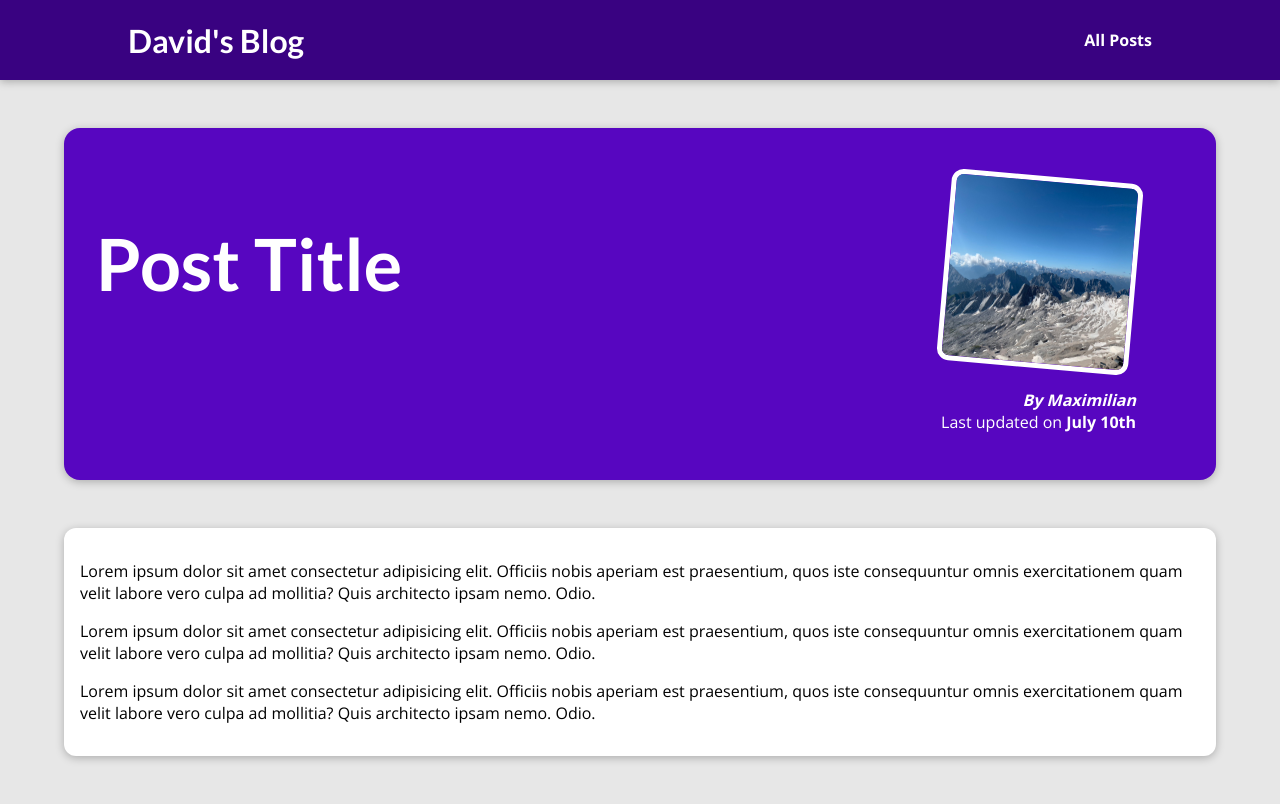
After one commit to dfneto/df_site, a Django app: template blog/templates/blog/post-detail.html in a window 1280 px wide. The commit adds this page. Run offline with Django 4.2, Linux system fonts and the light colour scheme; the template is opened without the code that fills it, so the values that code supplies are empty.

Commit message:
adding the "single post" page

```diff
--- /dev/null
+++ b/blog/static/blog/post-detail.css
@@ -0,0 +1,62 @@
+body {
+  background-color: #e7e7e7;
+}
+
+#main-navigation {
+  background-color: #390281;
+  box-shadow: 0 2px 8px rgba(0, 0, 0, 0.25);
+}
+
+#summary {
+  margin: 8rem auto 3rem auto;
+  padding: 2rem;
+  width: 90%;
+  max-width: 90rem;
+  border-radius: 16px;
+  background-color: #5706c0;
+  position: relative;
+  box-shadow: 0 2px 8px rgba(0, 0, 0, 0.25);
+  height: 22rem;
+}
+
+#summary h2 {
+  color: white;
+  font-size: 4.5rem;
+}
+
+#summary article {
+  position: absolute;
+  top: 2rem;
+  right: 3rem;
+  padding: 1rem 2rem;
+  border-radius: 12px;
+  text-align: right;
+  color: white;
+}
+
+#summary article img {
+  width: 12rem;
+  height: 12rem;
+  border-radius: 12px;
+  transform: rotateZ(5deg);
+  border: 5px solid white;
+  margin-bottom: 1rem;
+}
+
+#summary address {
+  font-weight: bold;
+}
+
+#summary time {
+  font-weight: bold;
+}
+
+main {
+  width: 90%;
+  max-width: 90rem;
+  margin: 3rem auto;
+  background-color: white;
+  padding: 1rem;
+  border-radius: 12px;
+  box-shadow: 0 2px 8px rgba(0, 0, 0, 0.25);
+}
--- a/blog/templates/blog/includes/post.html
+++ b/blog/templates/blog/includes/post.html
@@ -2,7 +2,7 @@
 
 <li>
     <article class="post">
-        <a href="{% url "post-detail-page" "the-mountains" %}">
+        <a href="{% url "post-detail-page" "the-mountains" %}"> <!-- slug="the-mountains" -->
             <img src="{% static "blog/images/mountains.jpg" %}" alt="Petanca game" />
             <div class="post__content">
                 <h3>Petanca game</h3>
--- /dev/null
+++ b/blog/templates/blog/post-detail.html
@@ -0,0 +1,39 @@
+{% extends "base.html" %}
+{% load static %}
+
+{% block title %}
+    This post title
+{% endblock %}
+
+{% block css_files %}
+  <link rel="stylesheet" href="{% static "blog/post-detail.css" %}" />
+{% endblock %}
+
+{% block content %}
+<section id="summary">
+    <h2>Post Title</h2>
+    <article>
+      <img src="{% static "blog/images/mountains.jpg" %}" alt="Post Title" />
+      <address>By Maximilian</address>
+      <div>Last updated on <time>July 10th</time></div>
+    </article>
+  </section>
+
+  <main>
+    <p>
+      Lorem ipsum dolor sit amet consectetur adipisicing elit. Officiis nobis
+      aperiam est praesentium, quos iste consequuntur omnis exercitationem quam
+      velit labore vero culpa ad mollitia? Quis architecto ipsam nemo. Odio.
+    </p>
+    <p>
+      Lorem ipsum dolor sit amet consectetur adipisicing elit. Officiis nobis
+      aperiam est praesentium, quos iste consequuntur omnis exercitationem quam
+      velit labore vero culpa ad mollitia? Quis architecto ipsam nemo. Odio.
+    </p>
+    <p>
+      Lorem ipsum dolor sit amet consectetur adipisicing elit. Officiis nobis
+      aperiam est praesentium, quos iste consequuntur omnis exercitationem quam
+      velit labore vero culpa ad mollitia? Quis architecto ipsam nemo. Odio.
+    </p>
+  </main>
+{% endblock %}
--- a/blog/urls.py
+++ b/blog/urls.py
@@ -5,5 +5,5 @@ from . import views
 urlpatterns = [
     path("", views.starting_page, name="starting-page"),
     path("posts", views.posts, name="posts-page"),
-    path("posts/<slug:slug>", views.post_detail, name="post-detail-page"),
+    path("posts/<slug:my_slug>", views.post_detail, name="post-detail-page"),
 ]
--- a/blog/views.py
+++ b/blog/views.py
@@ -8,5 +8,5 @@ def starting_page(request):
 def posts(request):
   return render(request, "blog/all-posts.html")
 
-def post_detail(request):
-  pass
+def post_detail(request, my_slug):
+  return render(request, "blog/post-detail.html")
```
